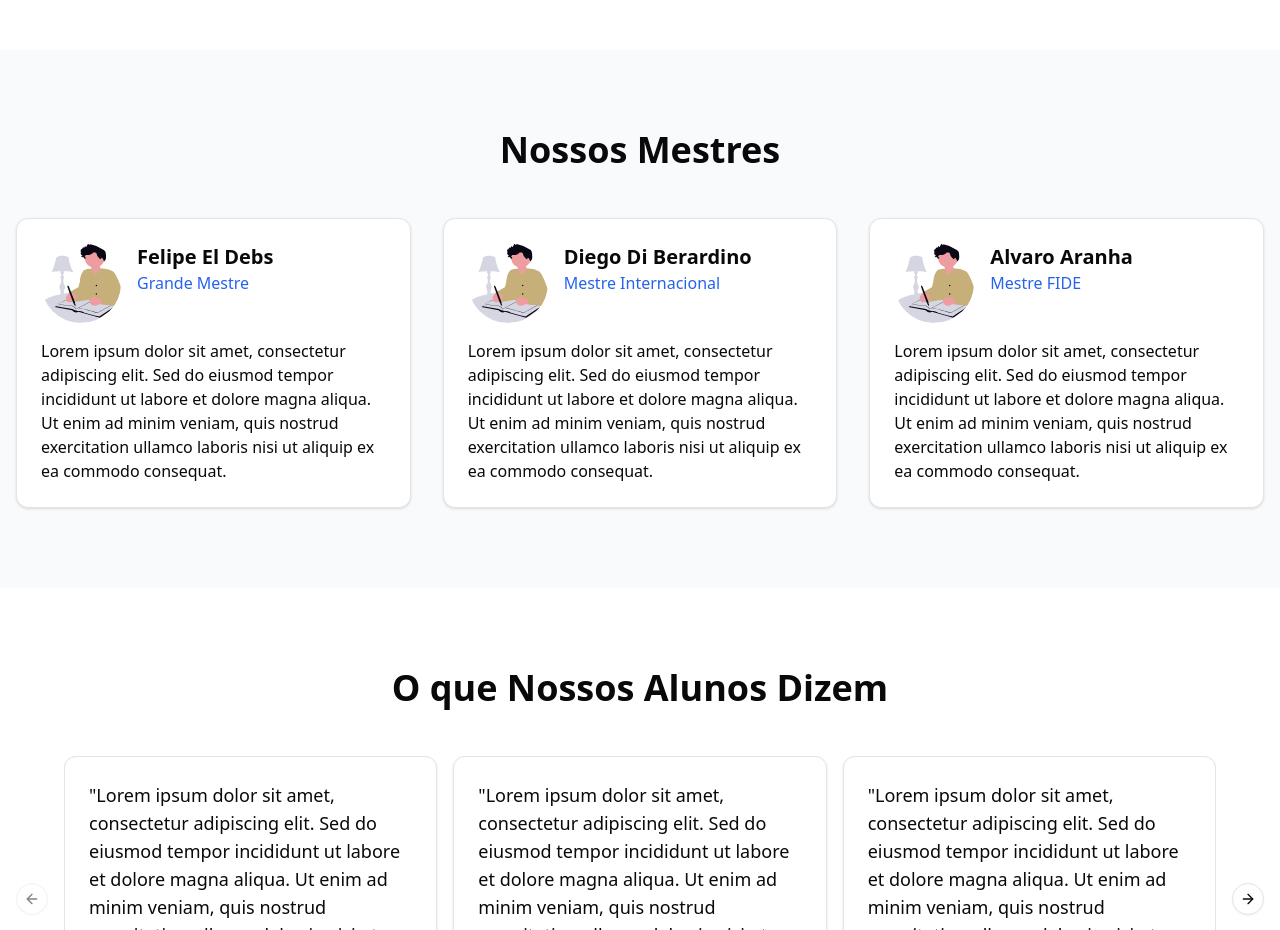
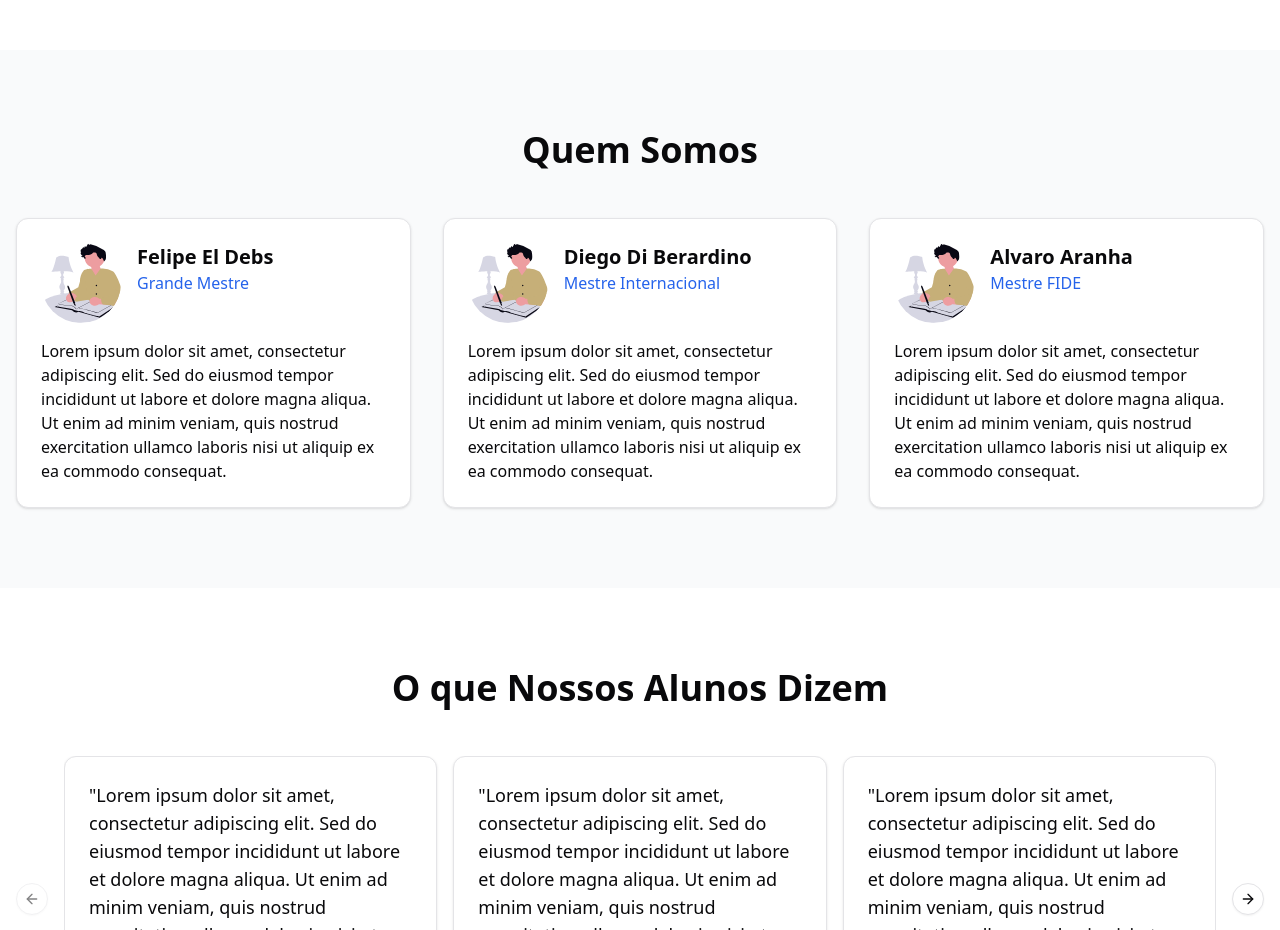
Before and after one commit to letfritz/aja-xadrez, a Next.js app: page / in a window 1280 px wide. Shown: the part 940-1870 px from the top of the page. Built offline with nearby package versions, Linux system fonts and the light colour scheme; no server answers.

Commit message:
Atualiza o título da seção "Nossos Mestres" para "Quem Somos" na página inicial, melhorando a clareza do conteúdo apresentado.

```diff
--- a/app/page.tsx
+++ b/app/page.tsx
@@ -117,7 +117,7 @@ export default function Home() {
       <section className="py-12 md:py-20 bg-gray-50">
         <div className="container mx-auto px-4">
           <h2 className="text-3xl md:text-4xl font-bold text-center mb-8 md:mb-12">
-            Nossos Mestres
+            Quem Somos
           </h2>
           <div className="grid grid-cols-1 md:grid-cols-3 gap-6 md:gap-8">
             {[
```
